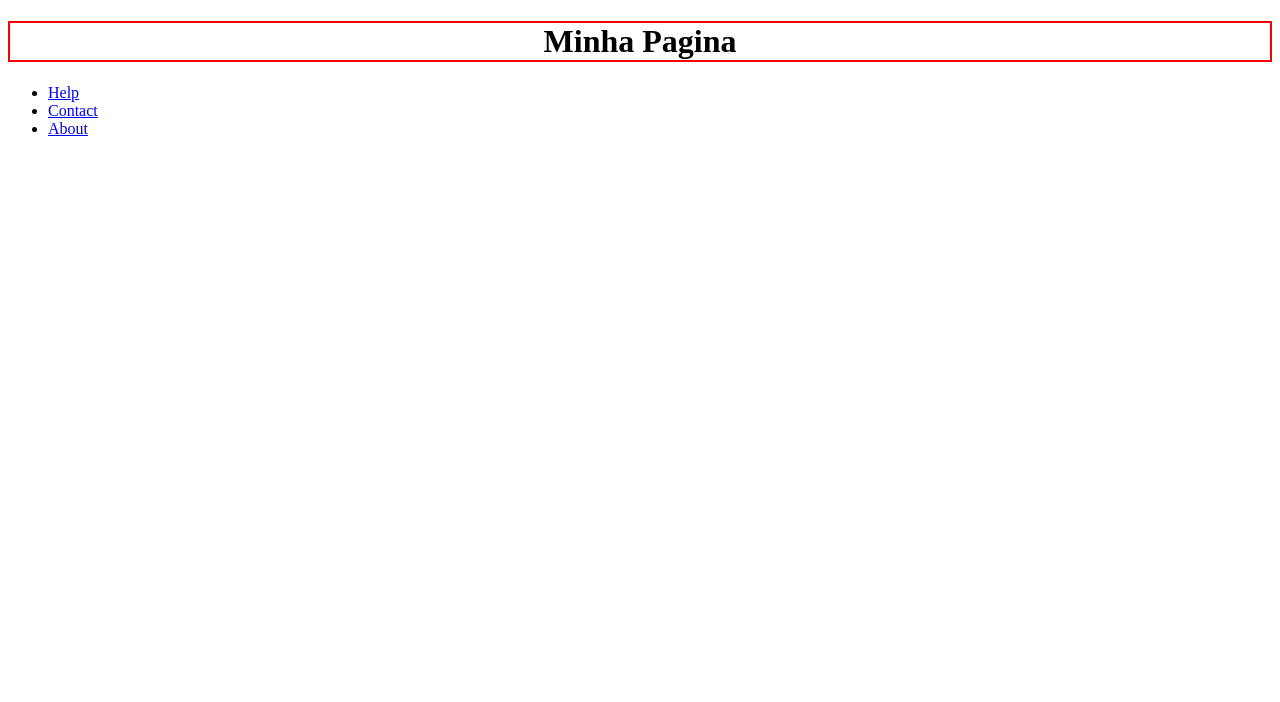
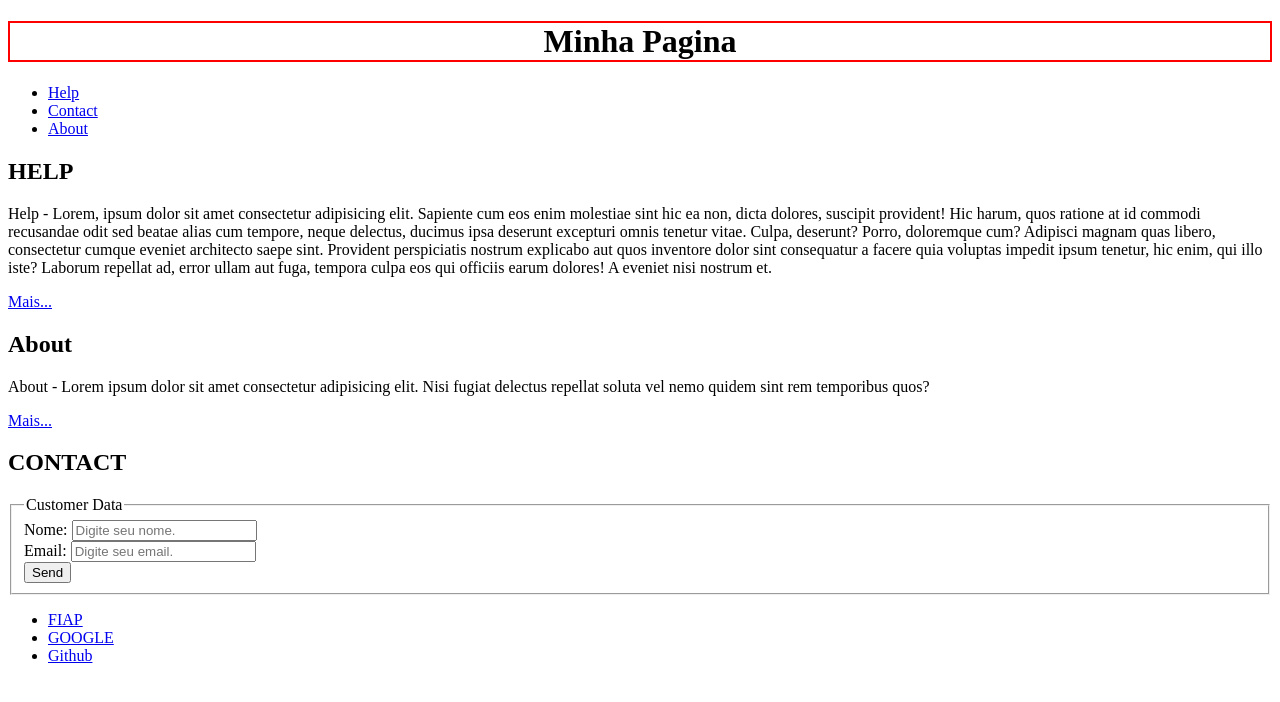
Before and after one commit to LuizHNR/primeiro-projeto, a plain HTML site: page index.html in a window 1280 px wide. Drawn offline with Linux system fonts and the light colour scheme.

Commit message:
imagem e links

```diff
--- a/index.html
+++ b/index.html
@@ -20,11 +20,61 @@
             <ul>
                <li><a href="./paginas/help.html"> Help </a></li>
                <li><a href="./paginas/contact.html"> Contact </a></li>
-               <li><a href="./paginas/about.html"> About </a></li>
+               <li><a href="#contact"> About </a></li>
             </ul>
          </nav>
 
       </header>
+
+      <section class="conteudo">
+         <div>
+            <h2>HELP</h2>
+            <p>Help - Lorem, ipsum dolor sit amet consectetur adipisicing elit. Sapiente cum eos enim molestiae sint hic
+               ea non, dicta dolores, suscipit provident! Hic harum, quos ratione at id commodi recusandae odit sed
+               beatae alias cum tempore, neque delectus, ducimus ipsa deserunt excepturi omnis tenetur vitae. Culpa,
+               deserunt? Porro, doloremque cum? Adipisci magnam quas libero, consectetur cumque eveniet architecto saepe
+               sint. Provident perspiciatis nostrum explicabo aut quos inventore dolor sint consequatur a facere quia
+               voluptas impedit ipsum tenetur, hic enim, qui illo iste? Laborum repellat ad, error ullam aut fuga,
+               tempora culpa eos qui officiis earum dolores! A eveniet nisi nostrum et.</p>
+            <a href="./paginas/help.html">Mais...</a>
+         </div>
+         <div>
+            <h2>About</h2>
+            <p>About - Lorem ipsum dolor sit amet consectetur adipisicing elit. Nisi fugiat delectus repellat soluta vel
+               nemo quidem sint rem temporibus quos?</p>
+            <a href="./paginas/about.html">Mais...</a>
+         </div>
+         <div id="contact">
+            <h2>CONTACT</h2>
+            <form>
+               <fieldset>
+                  <legend>Customer Data</legend>
+                  <div>
+                     <label for="idNm">Nome:</label>
+                     <input type="text" name="txtNm" id="idNm" placeholder="Digite seu nome." />
+                  </div>
+                  <div>
+                     <label for="idEmail">Email:</label>
+                     <input type="email" name="txtEmail" id="idEmail" placeholder="Digite seu email." />
+                  </div>
+                  <div>
+                     <button type="button">Send</button>
+                  </div>
+               </fieldset>
+            </form>
+         </div>
+      </section>
+
+      <footer class="rodape">
+         <nav class="menu">
+            <ul>
+               <li><a href="https://www.fiap.com.br" target="_blank">FIAP</a></li>
+               <li><a href="#">GOOGLE</a></li>
+               <li><a href="#">Github</a></li>
+            </ul>
+         </nav>
+      </footer>
+
    </div>
 </body>
 
```
Also changed, not shown: paginas/about.html (+18 -1 lines), paginas/contact.html (+1 -1 lines), paginas/help.html (+30 -3 lines), img/informacoes.png (added).
